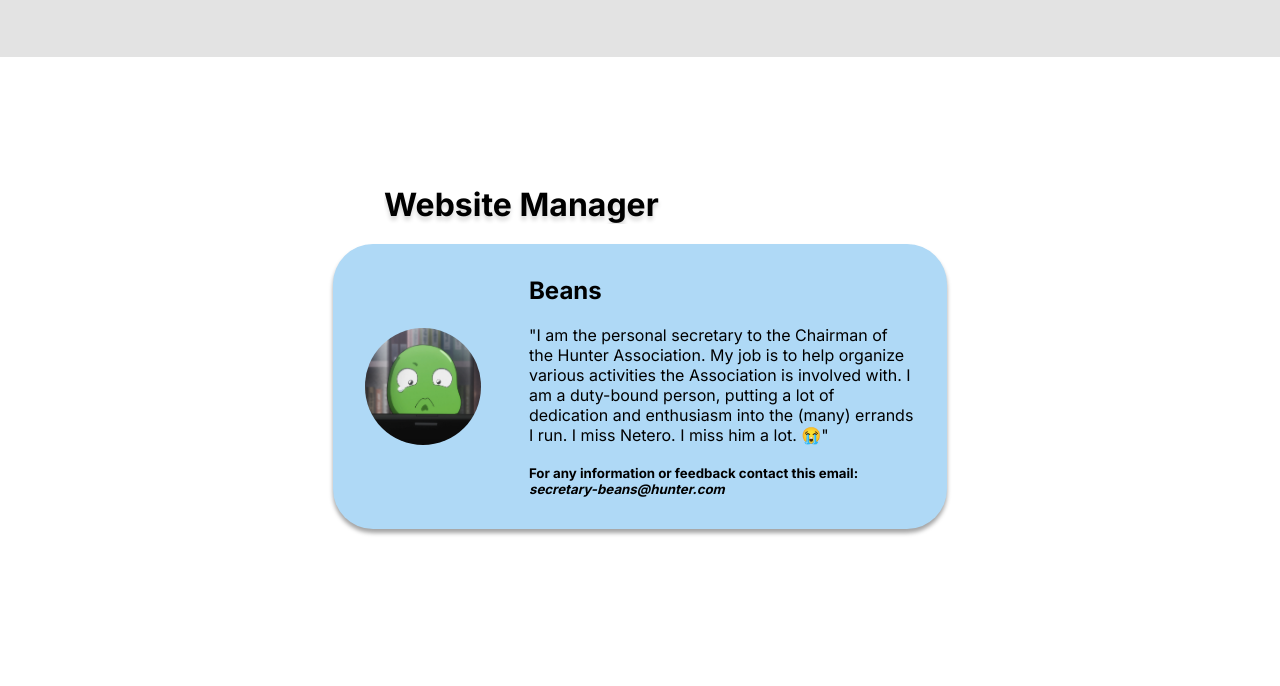
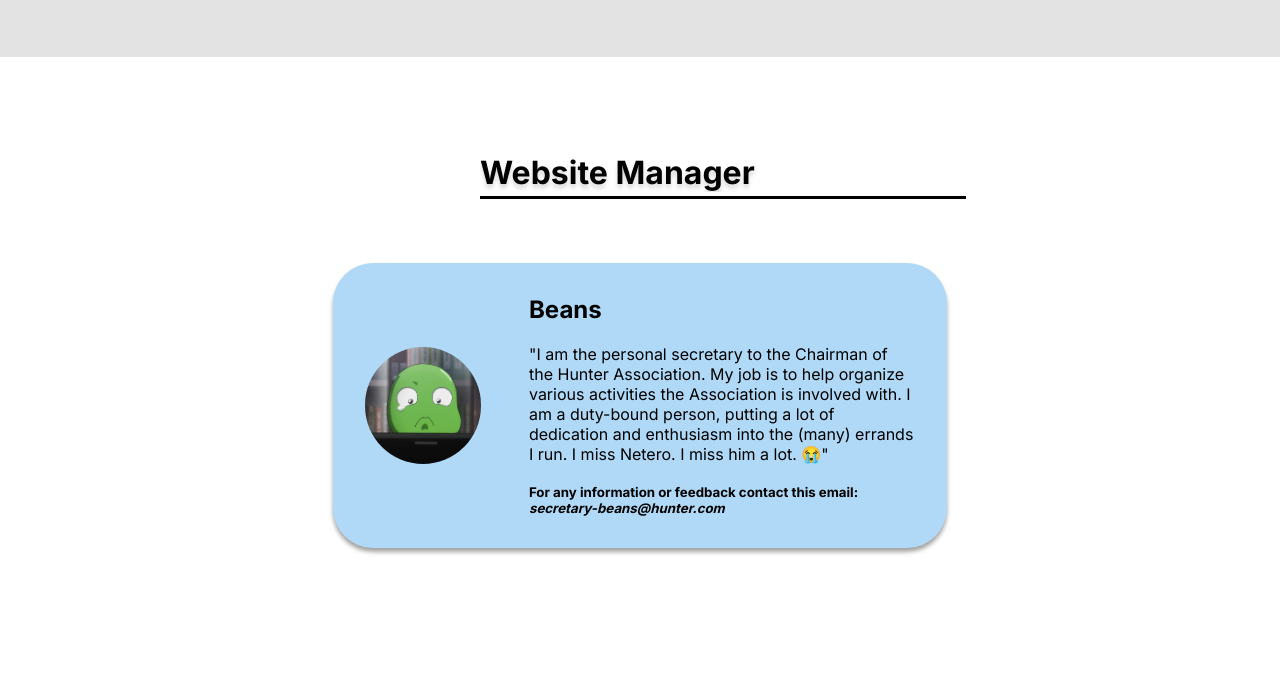
Before and after one commit to lucas-xara/hxh-site, a plain HTML site: page display/index.html in a window 1280 px wide. Shown: the part 3938-4624 px from the top of the page. Drawn offline with Linux system fonts and the light colour scheme.

Commit message:
bio box done + margin

```diff
--- a/display/index.html
+++ b/display/index.html
@@ -200,6 +200,8 @@
     <div class="manager">
         <h1>Website Manager</h1><br>
     </div>
+        <div class="linha"><hr style="height:3px;border-width:0;background-color:rgb(0, 0, 0)"></div>
+
     <div class="bio_box"><img src="./assets/beans.png" alt="beans" class="beans_pic" width="10%" />
         <div class="about_me">
             <h2>Beans</h2>
--- a/display/styles.css
+++ b/display/styles.css
@@ -281,9 +281,16 @@ border-radius: 50%;
 }
 
 .manager{
-    margin-top: 8rem;
-    margin-left: 24rem;
+    margin-top: 6rem;
+    margin-left: 30rem;
     text-shadow: 0px 4px 4px rgba(0, 0, 0, 0.159);
+}
+
+.linha{
+    margin-bottom: 4rem;
+    margin-top: -1rem;
+    width: 38%;
+    margin-left: 30rem;
 }
 
 .bio_box{
```
